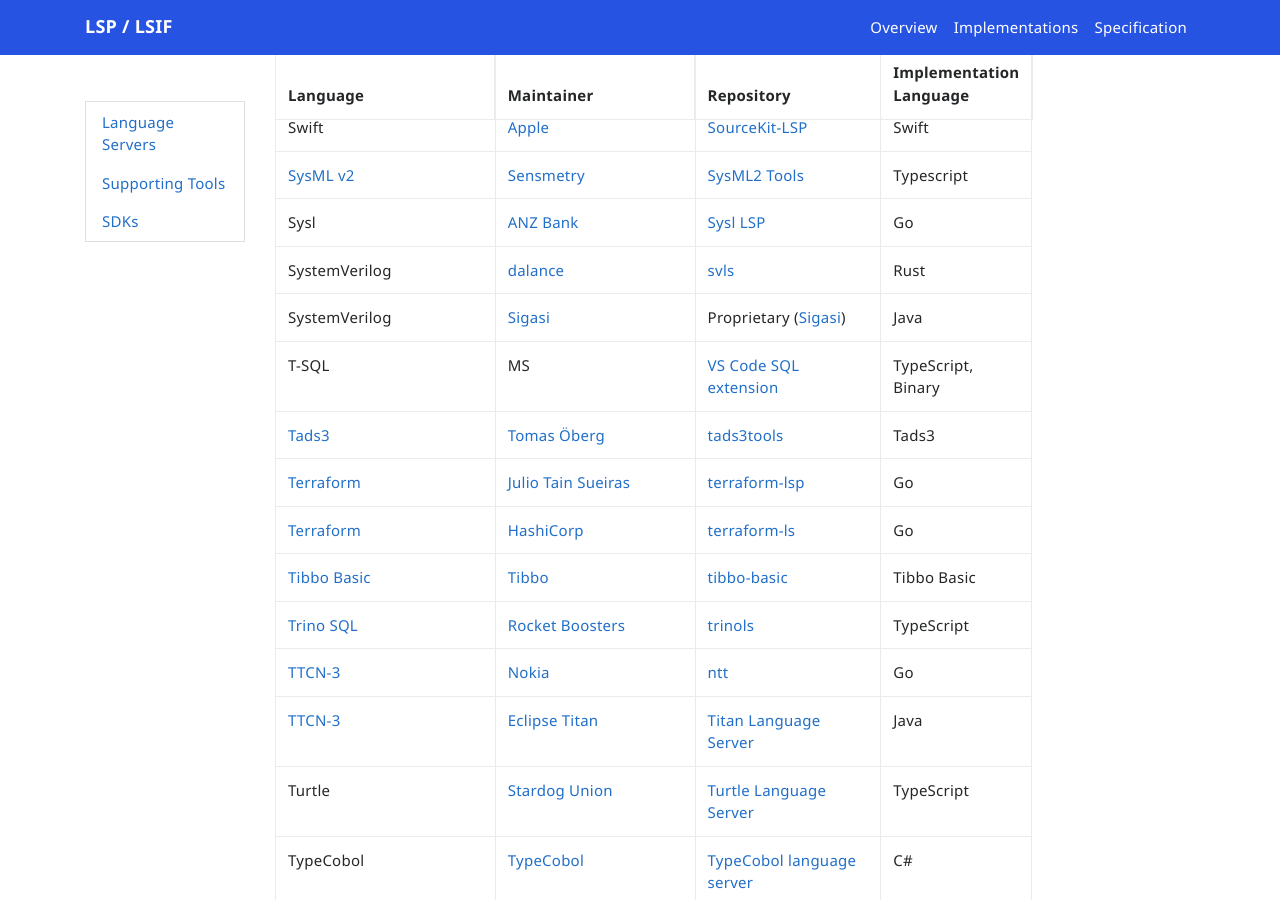
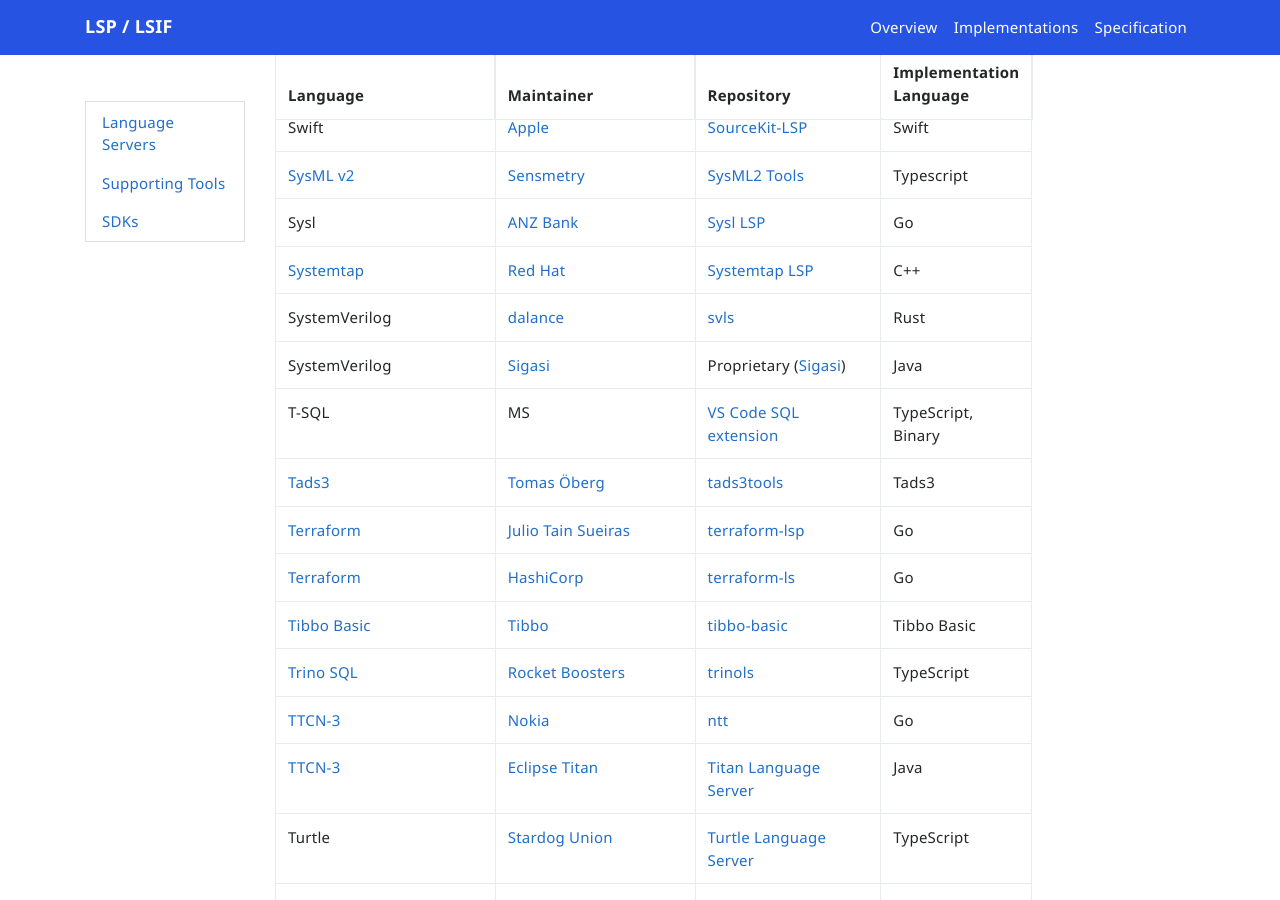
Before and after one commit to microsoft/language-server-protocol, a Jekyll site: the page built from _implementors/servers.md, in a window 1280 px wide and 900 px high, scrolled down 9975 px. Built offline with Jekyll 4.4.1, drawn with Linux system fonts in a browser that asks for light colours; nearby versions of some CDN libraries; comment, search, counter and statistics services are not loaded.

Commit message:
Added Systemtap lsp (#1737)

```diff
--- a/_implementors/servers.md
+++ b/_implementors/servers.md
@@ -185,6 +185,7 @@
 | Swift | [Apple](https://github.com/apple) | [SourceKit-LSP](https://github.com/apple/sourcekit-lsp) | Swift |
 | [SysML v2](https://github.com/Systems-Modeling/SysML-v2-Release) | [Sensmetry](https://sensmetry.com) | [SysML2 Tools](https://gitlab.com/sensmetry/public/sysml-2ls) | Typescript
 | Sysl | [ANZ Bank](https://github.com/anz-bank) | [Sysl LSP](https://github.com/anz-bank/sysl) | Go |
+| [Systemtap](https://sourceware.org/systemtap/) | [Red Hat](https://www.redhat.com/) | [Systemtap LSP](https://sourceware.org/git/?p=systemtap.git;a=tree;f=language-server) | C++ |
 | SystemVerilog | [dalance](https://github.com/dalance) | [svls](https://github.com/dalance/svls) | Rust |
 | SystemVerilog | [Sigasi](https://www.sigasi.com) | Proprietary ([Sigasi](https://insights.sigasi.com/vscode/)) | Java |
 | T-SQL | MS | [VS Code SQL extension](https://github.com/Microsoft/vscode-mssql/tree/dev/src/languageservice ) | TypeScript, Binary |
```
